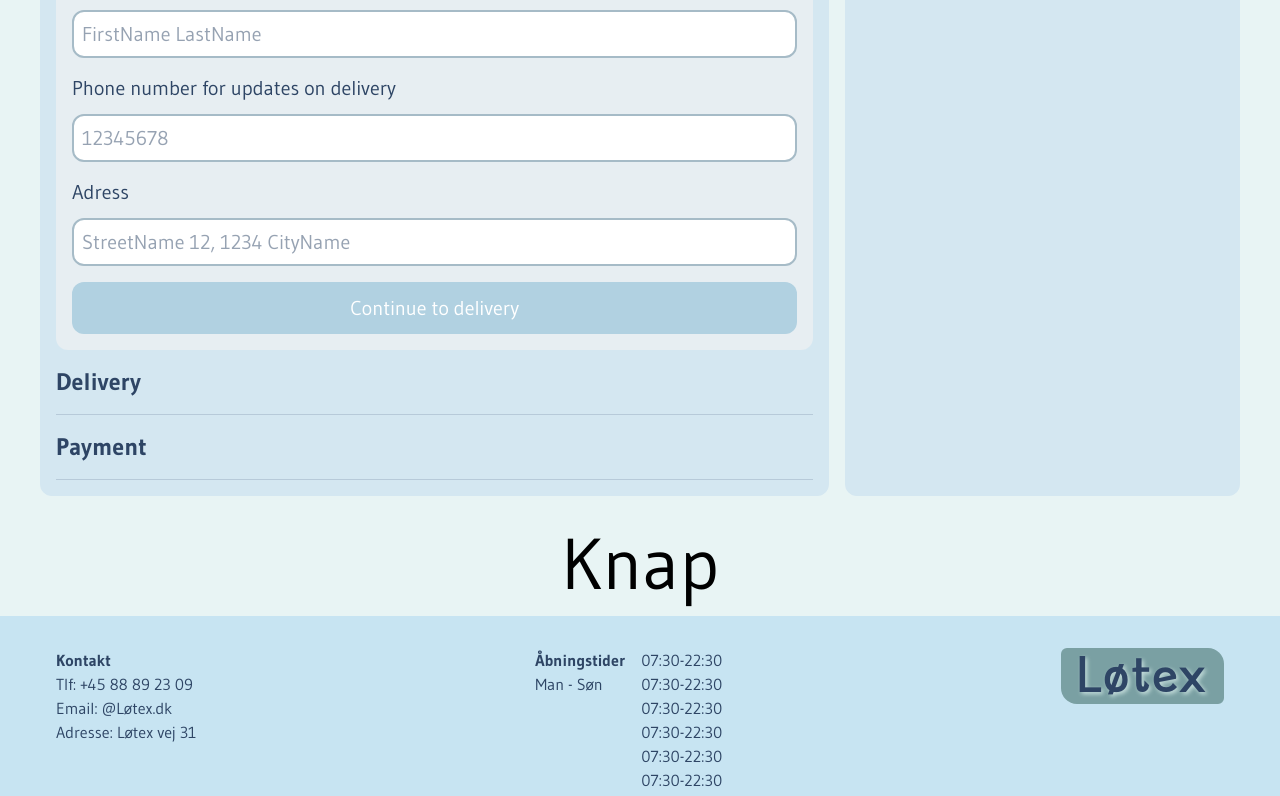
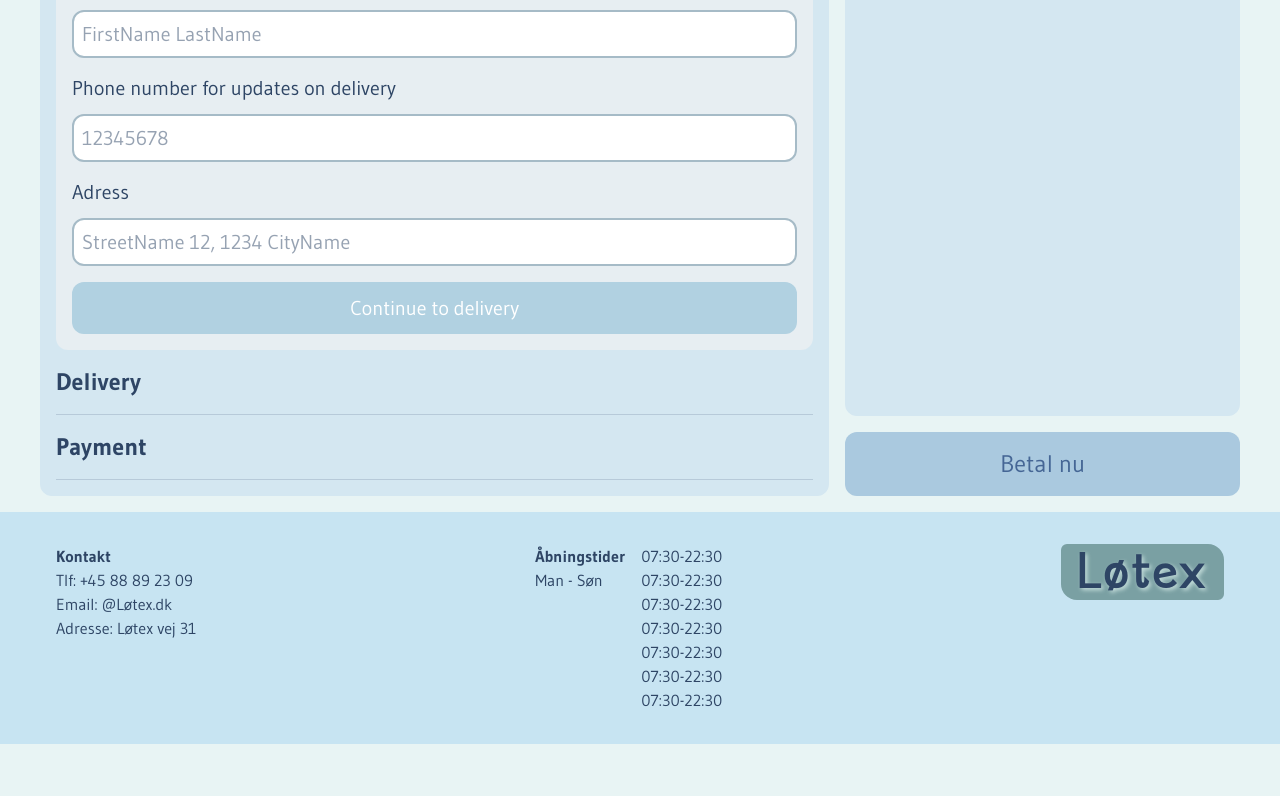
Before and after one commit to Jumo0003/En-simple-Webshop, a Next.js app: page /betaling in a window 1280 px wide. Shown: the part 623-1419 px from the top of the page. After the commit the page ends 1367 px from the top, so only its background shows below. Built offline with nearby package versions, Linux system fonts and the light colour scheme.

Commit message:
betal knap lavet Victory

```diff
--- a/src/app/(routes)/betaling/page.js
+++ b/src/app/(routes)/betaling/page.js
@@ -15,10 +15,11 @@ export default function Payment() {
 
       <div className="grid grid-cols-1 md:grid-cols-[2fr_1fr] gap-4">
         <BetalingAccordion />
-        <BelobSektion />
+        <div className="flex flex-col gap-4">
+          <BelobSektion />
+          <BetalKnap />
+        </div>
       </div>
-
-      <BetalKnap />
     </div>
   );
 }
--- a/src/app/components/(knapper)/BetalKnap.jsx
+++ b/src/app/components/(knapper)/BetalKnap.jsx
@@ -1,5 +1,9 @@
 const BetalKnap = () => {
-  return <button>Knap</button>;
+  return (
+    <button className="rounded-xl mt-auto text-center p-4 text-2xl bg-[#AAC9DF] text-[#456695] hover:bg-[#456695] hover:text-white transition-colors duration-400">
+      Betal nu
+    </button>
+  );
 };
 
 export default BetalKnap;
--- a/src/app/components/BelobSektion.jsx
+++ b/src/app/components/BelobSektion.jsx
@@ -1,6 +1,6 @@
 const BelobIAlt = () => {
   return (
-    <section className="text-xl text-[#2e4565] bg-[#D4E7F1] p-4 rounded-xl">
+    <section className="text-xl text-[#2e4565] h-full bg-[#D4E7F1] p-4 rounded-xl">
       <div className="flex py-4 text-[#2e456598] justify-between border-b border-[#2e45652d]">
         <h2>Delivery</h2>
         <p className="italic">Free</p>
```
